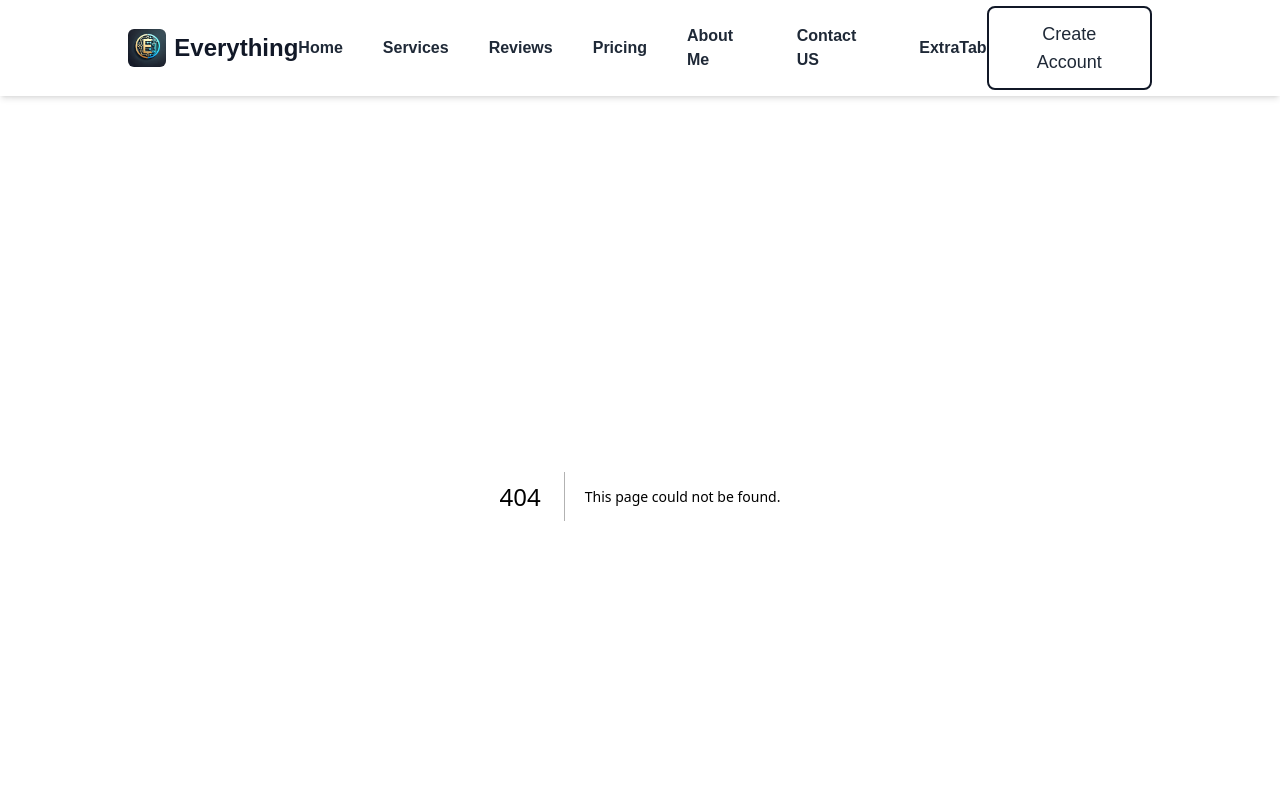
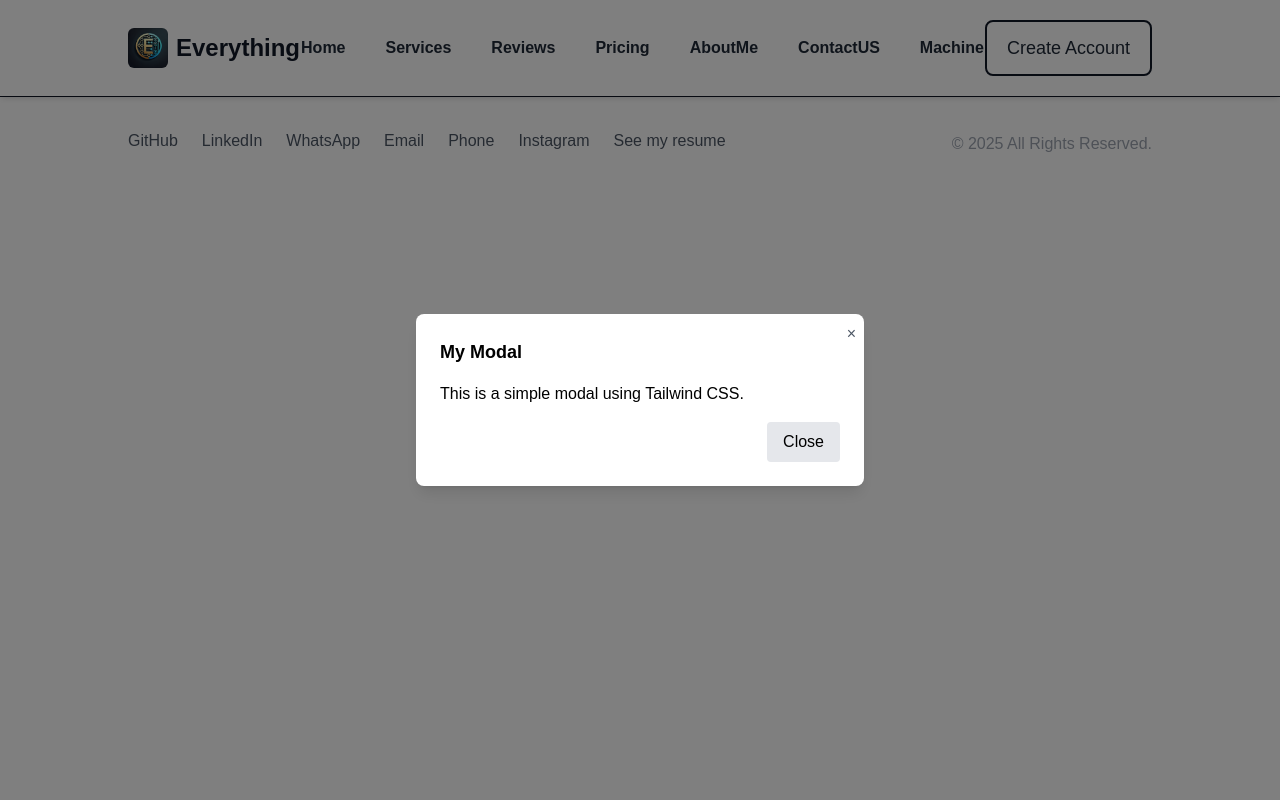
Before and after one commit to thePoeticCoder/everything, a Next.js app in the folder everything-frontend/: page /machine-coding in a window 1280 px wide. Before the commit this address had no page. Shown: the top 800 px of the page. Built offline with nearby package versions, Linux system fonts and the light colour scheme; sample sign-in values are in the browser's storage; a web font is replaced by a local one.

Commit message:
add modal components

```diff
--- a/everything-frontend/app/extra-tab/page.tsx
+++ /dev/null
@@ -1,11 +0,0 @@
-import React from "react";
-import ProgressBar from "../machine-coding/progress-bar";
-
-const ExtraTab = () => {
-  return (
-    <div>
-      <ProgressBar total={100} start={30} middle={10}></ProgressBar>
-    </div>
-  );
-};
-export default ExtraTab;
--- /dev/null
+++ b/everything-frontend/app/machine-coding-components/modal.tsx
@@ -0,0 +1,58 @@
+import React from "react";
+
+type ModalProps = {
+  isOpen: boolean;
+  onClose: () => void;
+  title?: string;
+  children: React.ReactNode;
+};
+
+const Modal = ({
+  isOpen,
+  onClose,
+  title = "Modal Title",
+  children,
+}: ModalProps) => {
+  if (!isOpen) return null;
+
+  return (
+    <div className="fixed inset-0 z-50 flex items-center justify-center bg-black/50">
+      <div className="bg-white rounded-lg shadow-lg w-full max-w-md mx-4 p-6 relative">
+        <button
+          className="absolute top-2 right-2 text-gray-600 hover:text-gray-800"
+          onClick={onClose}
+        >
+          &times;
+        </button>
+        <h2 className="text-lg font-semibold mb-4">{title}</h2>
+        {children}
+      </div>
+    </div>
+  );
+};
+
+export default Modal;
+
+// const MachineCoder = () => {
+//   const [isModalOpen, setIsModalOpen] = useState(true);
+//   return (
+//     <div>
+//       <Modal
+//         isOpen={isModalOpen}
+//         onClose={() => setIsModalOpen(false)}
+//         title="My Modal"
+//       >
+//         <p>This is a simple modal using Tailwind CSS.</p>
+//         <div className="mt-4 text-right">
+//           <button
+//             onClick={() => setIsModalOpen(false)}
+//             className="bg-gray-200 px-4 py-2 rounded hover:bg-gray-300"
+//           >
+//             Close
+//           </button>
+//         </div>
+//       </Modal>
+//     </div>
+//   );
+// };
+// export default MachineCoder;
--- /dev/null
+++ b/everything-frontend/app/machine-coding/page.tsx
@@ -0,0 +1,27 @@
+"use client";
+import React, { useState } from "react";
+import Modal from "../machine-coding-components/modal";
+
+const MachineCoder = () => {
+  const [isModalOpen, setIsModalOpen] = useState(true);
+  return (
+    <div>
+      <Modal
+        isOpen={isModalOpen}
+        onClose={() => setIsModalOpen(false)}
+        title="My Modal"
+      >
+        <p>This is a simple modal using Tailwind CSS.</p>
+        <div className="mt-4 text-right">
+          <button
+            onClick={() => setIsModalOpen(false)}
+            className="bg-gray-200 px-4 py-2 rounded hover:bg-gray-300"
+          >
+            Close
+          </button>
+        </div>
+      </Modal>
+    </div>
+  );
+};
+export default MachineCoder;
--- a/everything-frontend/constant/nav-links.ts
+++ b/everything-frontend/constant/nav-links.ts
@@ -3,9 +3,9 @@ export const navLinks = [
   { id: "services", url: "/services", label: "Services" },
   { id: "reviews", url: "/reviews", label: "Reviews" },
   { id: "pricing", url: "pricing", label: "Pricing" },
-  { id: "aboutme", url: "about-me", label: "About Me" },
-  { id: "contact", url: "contact-us", label: "Contact US" },
-  { id: "extratab", url: "extra-tab", label: "ExtraTab" },
+  { id: "aboutme", url: "about-me", label: "AboutMe" },
+  { id: "contact", url: "contact-us", label: "ContactUS" },
+  { id: "machineCoding", url: "machine-coding", label: "Machine" },
 ];
 
 export type NavLinkType = {
```
Also changed, not shown: everything-frontend/app/machine-coding-components/form-example.tsx (renamed from everything-frontend/app/machine-coding/form-example.tsx), everything-frontend/app/machine-coding-components/progress-bar.tsx (renamed from everything-frontend/app/machine-coding/progress-bar.tsx).
